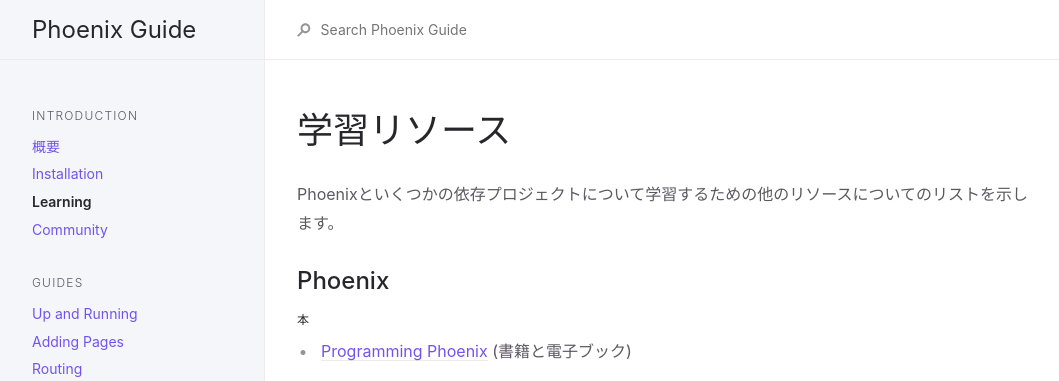
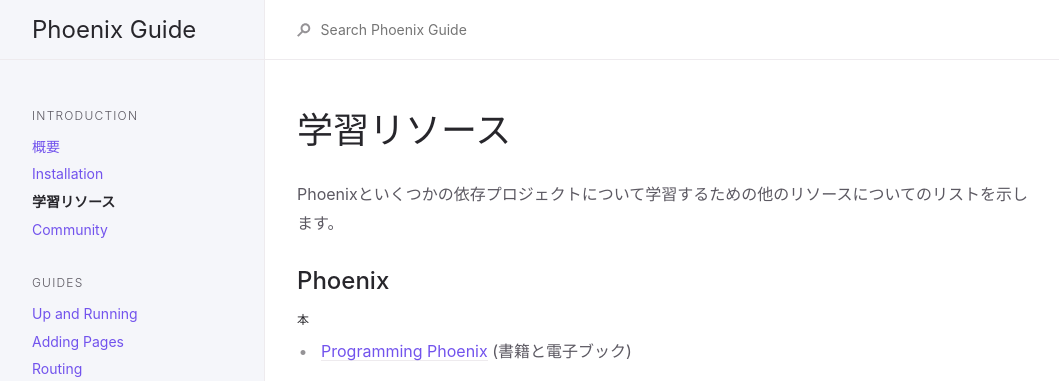
Before and after one commit to fukuoka-ex/phoenix-guide-ja, a Jekyll site: the page built from guides/1.4/introduction/learning.md, in a window 1280 px wide. Shown: the top 381 px of the page, without its empty margins (107-1166 px from the left). Built offline with Jekyll 4.4.1, drawn with Linux system fonts in a browser that asks for light colours.

Commit message:
update title

```diff
--- a/guides/1.4/introduction/learning.md
+++ b/guides/1.4/introduction/learning.md
@@ -1,7 +1,7 @@
 ---
 layout: default
 group: introduction
-title: Learning
+title: 学習リソース
 nav_order: 3
 hash: 3161ec8b32414565d97ac864b67311d405e58a98
 ---
```
